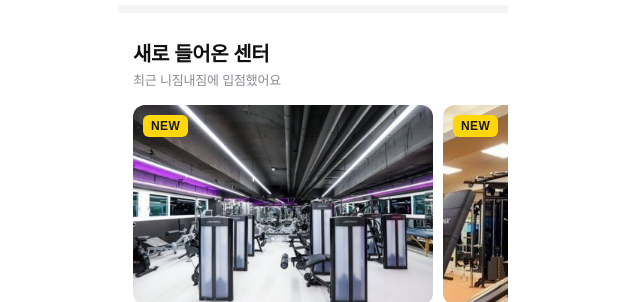
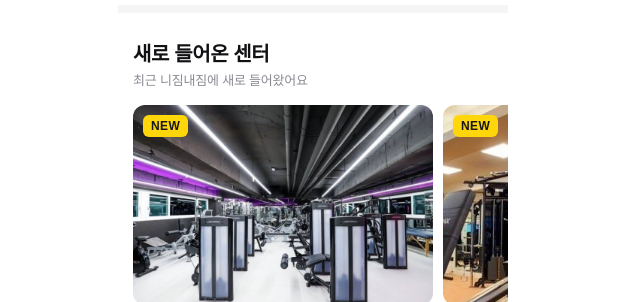
Before and after one commit to yjiihwan/nijim-home-reco-preview, a plain HTML site: page home.html in a window 1280 px wide. Shown: the part 1849-2151 px from the top of the page, 327-967 px from the left. Drawn offline with Linux system fonts and the light colour scheme.

Commit message:
니짐 홈 새로 들어온 센터 부제 «최근 니짐내짐에 새로 들어왔어요»로 변경
Co-Authored-By: Claude Opus 5.5 <noreply@anthropic.com>

```diff
--- a/home.html
+++ b/home.html
@@ -140,7 +140,7 @@ img.cap{display:block;width:100%}
     trial: { title: '지금 체험권 이벤트 중인 센터', sub: '부담 없이 먼저 운동해 보고 정하세요', all: listHref('trial', q.get('t') || 'n12'), badges: trialBadges, foot: trialFoot },
     subs: { title: '헬스장도 넷플릭스처럼 구독!', sub: '월 단위로 가볍게 시작해요', all: listHref('subs', q.get('s') || 'n12'), badges: subsBadges, foot: subsFoot },
     oneday: { title: '1일권 판매 중인 센터', sub: '필요한 날 하루만 이용해요', all: listHref('oneday', q.get('o') || 'n10'), badges: onedayBadges, foot: onedayFoot },
-    newc: { title: '새로 들어온 센터', sub: '최근 니짐내짐에 입점했어요', all: listHref('new', q.get('n') || 'n10'), badges: newBadges, foot: newFoot }
+    newc: { title: '새로 들어온 센터', sub: '최근 니짐내짐에 새로 들어왔어요', all: listHref('new', q.get('n') || 'n10'), badges: newBadges, foot: newFoot }
   };
 
   // 카드 전체가 하나의 링크 → 센터 소개 페이지
```
